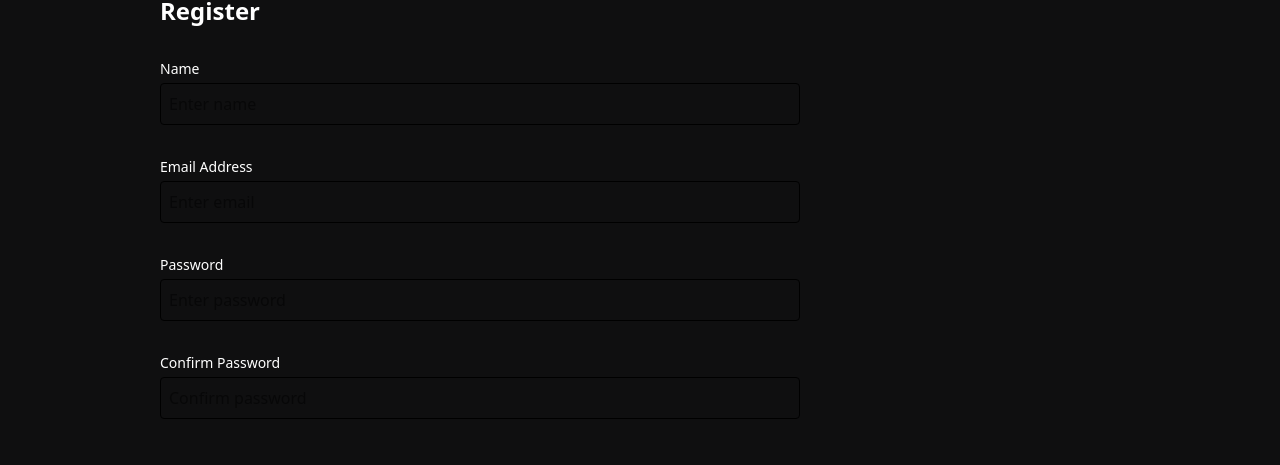
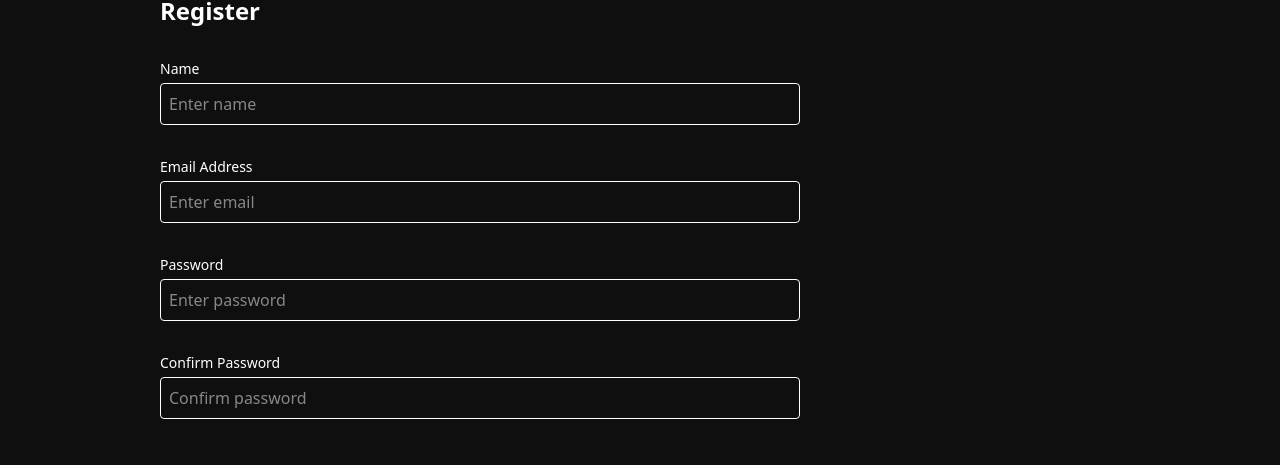
Before and after one commit to ThengdeNitin/E-commerce-Application, a React app in the folder frontend/: page /register in a window 1280 px wide. Shown: the part 145-610 px from the top of the page. Built offline with nearby package versions, Linux system fonts and the light colour scheme; the HTML template or start-up script is replaced by a standard one.

Commit message:
from border fix

```diff
--- a/frontend/src/pages/Auth/Login.jsx
+++ b/frontend/src/pages/Auth/Login.jsx
@@ -56,7 +56,7 @@ const Login = () => {
               <input
                 type="email"
                 id="email"
-                className="mt-1 p-2 border rounded w-full"
+                className="mt-1 p-2 border rounded w-full !text-white"
                 placeholder="Enter email"
                 value={email}
                 onChange={(e) => setEmail(e.target.value)}
@@ -73,7 +73,7 @@ const Login = () => {
               <input
                 type="password"
                 id="password"
-                className="mt-1 p-2 border rounded w-full"
+                className="mt-1 p-2 border rounded w-full !text-white"
                 placeholder="Enter password"
                 value={password}
                 onChange={(e) => setPassword(e.target.value)}
--- a/frontend/src/pages/Auth/Register.jsx
+++ b/frontend/src/pages/Auth/Register.jsx
@@ -63,7 +63,7 @@ const Register = () => {
             <input
               type="text"
               id="name"
-              className="mt-1 p-2 border rounded w-full"
+              className="mt-1 p-2 border rounded w-full !text-white"
               placeholder="Enter name"
               value={username}
               onChange={(e) => setName(e.target.value)}
@@ -80,7 +80,7 @@ const Register = () => {
             <input
               type="email"
               id="email"
-              className="mt-1 p-2 border rounded w-full"
+              className="mt-1 p-2 border rounded w-full !text-white"
               placeholder="Enter email"
               value={email}
               onChange={(e) => setEmail(e.target.value)}
@@ -97,7 +97,7 @@ const Register = () => {
             <input
               type="password"
               id="password"
-              className="mt-1 p-2 border rounded w-full"
+              className="mt-1 p-2 border rounded w-full !text-white"
               placeholder="Enter password"
               value={password}
               onChange={(e) => setPassword(e.target.value)}
@@ -114,7 +114,7 @@ const Register = () => {
             <input
               type="password"
               id="confirmPassword"
-              className="mt-1 p-2 border rounded w-full"
+              className="mt-1 p-2 border rounded w-full !text-white"
               placeholder="Confirm password"
               value={confirmPassword}
               onChange={(e) => setConfirmPassword(e.target.value)}
```
